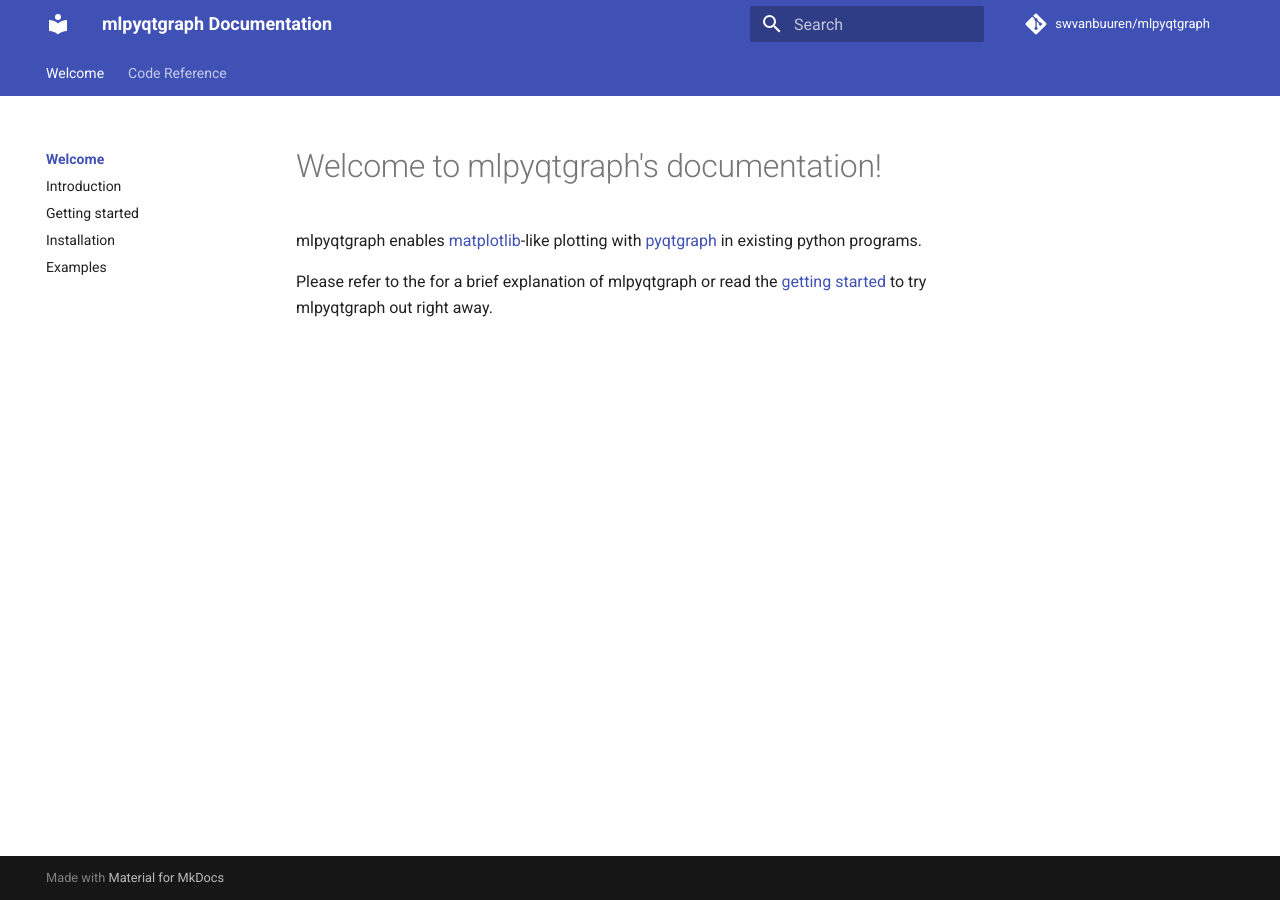
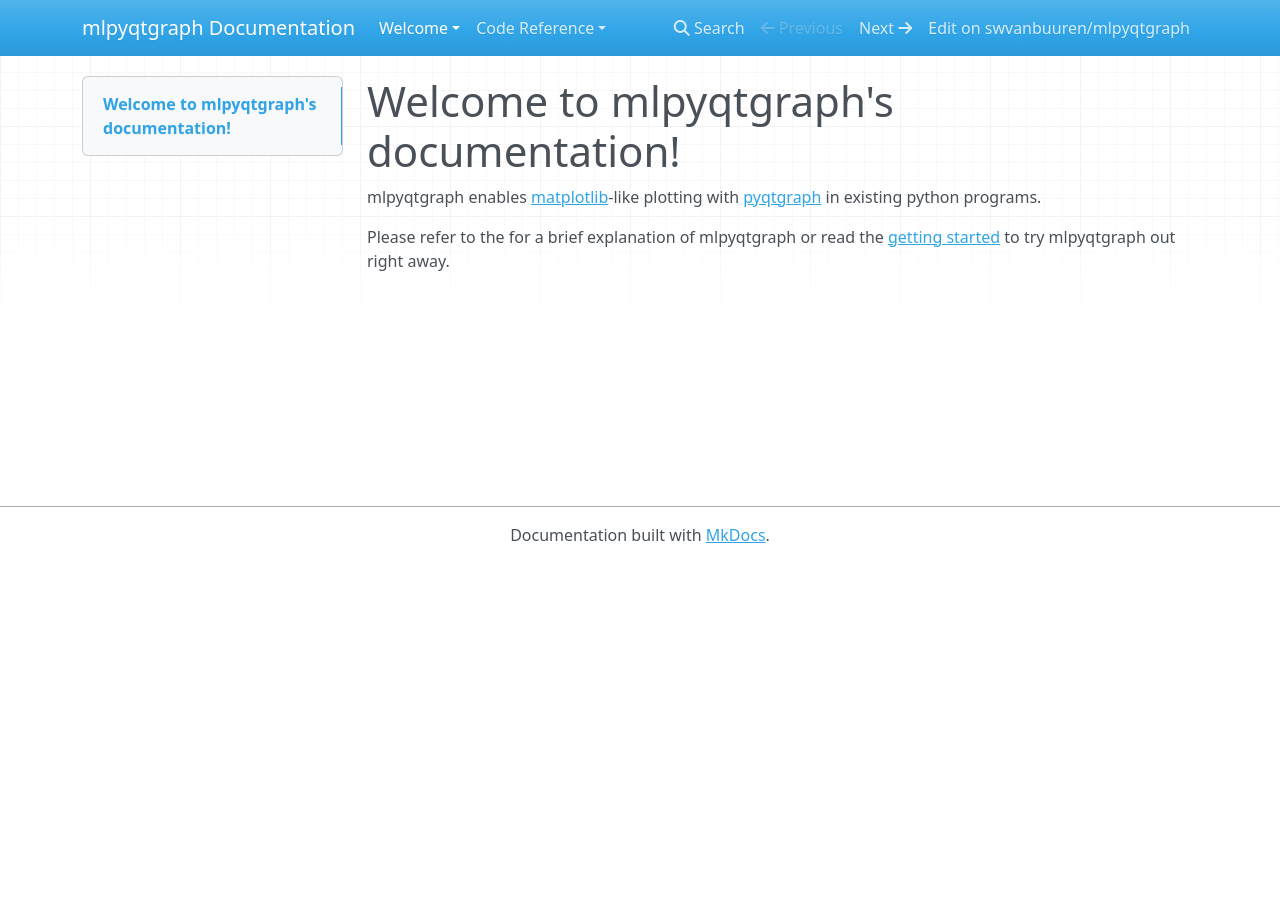
Before and after one commit to swvanbuuren/mlpyqtgraph, an MkDocs documentation site: the page built from docs/index.md, in a window 1280 px wide. Built offline with MkDocs 1.6.1, drawn with Linux system fonts in a browser that asks for light colours; nearby versions of some CDN libraries; comment, search, counter and statistics services are not loaded.

```diff
--- a/mkdocs.yml
+++ b/mkdocs.yml
@@ -4,7 +4,7 @@ repo_url: https://github.com/swvanbuuren/mlpyqtgraph
 repo_name: swvanbuuren/mlpyqtgraph
 
 theme:
-  name: material
+  variant: classic
   features:
   - navigation.sections
   - navigation.tabs
--- a/pyproject.toml
+++ b/pyproject.toml
@@ -29,6 +29,8 @@ dev = [
   "pre-commit-uv>=4.2.0",
   "ruff>=0.7.4",
   "pytest>=8.3.3",
+  "zensical>=0.0.55",
+  "mkdocstrings-python>=2.0.7",
 ]
 
 [tool.setuptools.packages.find]
```
Also changed, not shown: 3 other files.
